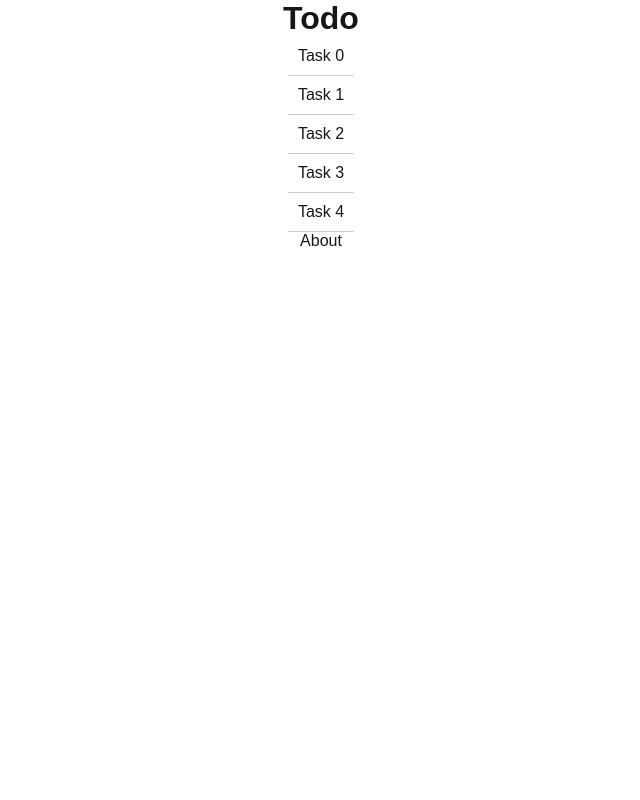
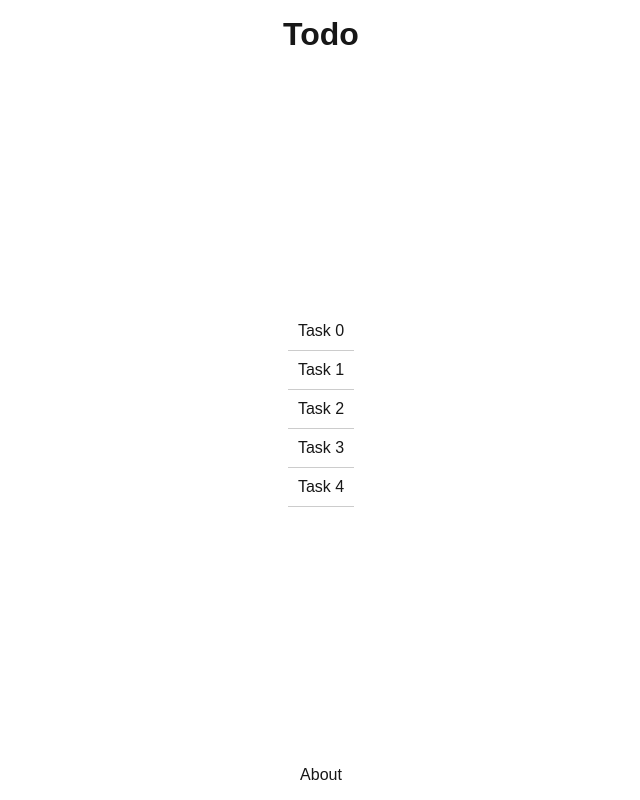
Before and after one commit to andrey-gazzaev/todo-react-next-redux, a Next.js app: page /todo in a window 1280 px wide. Shown: the whole page, without its empty margins (319-959 px from the left). Built offline with nearby package versions, Linux system fonts and the light colour scheme.

Commit message:
Add mainLayout

```diff
--- a/src/app/layout.tsx
+++ b/src/app/layout.tsx
@@ -1,6 +1,7 @@
 import type { Metadata } from "next";
 import { Geist, Geist_Mono } from "next/font/google";
 import "@/core/themes/globals.css";
+import { MainLayout } from "@/shared/components/MainLayout";
 
 const geistSans = Geist({
   variable: "--font-geist-sans",
@@ -26,7 +27,9 @@ export default function RootLayout({
   return (
     <html lang="en">
       <body className={`${geistSans.variable} ${geistMono.variable}`}>
-        {children}
+        <MainLayout>
+          {children}
+        </MainLayout>
       </body>
     </html>
   );
--- a/src/features/todo/pages/Todo/Todo.module.css
+++ b/src/features/todo/pages/Todo/Todo.module.css
@@ -1,17 +1,3 @@
-.page {
-  display: flex;
-  flex-direction: column;
-  justify-content: space-between;
-  flex: 1;
-  align-items: center;
-  justify-items: center;
-  font-family: var(--foreground);
-}
-
-.page__title {
-  font-size: 2rem;
-  font-weight: bold;
-}
 
 .list {
   list-style: none;
@@ -23,10 +9,3 @@
   padding: 10px;
   border-bottom: 1px solid #ccc;
 }
-
-.footer {
-  display: flex;
-  gap: 16px;
-  align-items: center;
-  justify-content: center;
-}
--- a/src/features/todo/pages/Todo/Todo.tsx
+++ b/src/features/todo/pages/Todo/Todo.tsx
@@ -10,8 +10,6 @@ type Props = Readonly<{
 
 const TodoPageComponent = ({ tasks }: Props) => {
   return (
-    <main className={styles.page}>
-      <h1 className={styles.page__title}>Todo</h1>
       <ul className={styles.list}>
         {tasks.map((task) => (
           <li className={styles.listItem} key={task.id}>
@@ -19,11 +17,6 @@ const TodoPageComponent = ({ tasks }: Props) => {
           </li>
         ))}
       </ul>
-
-      <footer className={styles.footer}>
-        <Link href="/about">About</Link>
-      </footer>
-    </main>
   );
 };
 
--- a/src/features/todo/pages/TodoDetails/TodoDetails.tsx
+++ b/src/features/todo/pages/TodoDetails/TodoDetails.tsx
@@ -8,11 +8,11 @@ type Props = Readonly<{
 
 const TodoDetailsPageComponent = ({ task }: Props) => {
   return (
-    <main>
-      <h1>Todo Details</h1>
+    <section>
+      <h2>Todo Details</h2>
       <p>Todo ID: {task.id}</p>
       <Link href="/todo">Back to Todo</Link>
-    </main>
+    </section>
   );
 };
 
--- /dev/null
+++ b/src/shared/components/MainLayout/MainLayout.module.css
@@ -0,0 +1,40 @@
+.content {
+  display: flex;
+  flex-direction: column;
+  justify-content: center;
+  flex: 1;
+  align-items: center;
+  justify-items: center;
+  font-family: var(--foreground);
+}
+
+.header {
+  display: flex;
+  flex-direction: column;
+  justify-content: space-between;
+  align-items: center;
+  justify-items: center;
+  font-family: var(--foreground);
+}
+
+.header__title {
+  font-size: 2rem;
+  font-weight: bold;
+}
+
+.layout {
+  display: flex;
+  flex-direction: column;
+  justify-content: space-between;
+  flex: 1;
+  height: 100vh;
+  width: 100vw;
+  padding: 16px;
+}
+
+.footer {
+  display: flex;
+  gap: 16px;
+  align-items: center;
+  justify-content: center;
+}
--- /dev/null
+++ b/src/shared/components/MainLayout/MainLayout.tsx
@@ -0,0 +1,18 @@
+import styles from "./mainLayout.module.css";
+import Link from "next/link";
+
+export const MainLayout = ({ children }: { children: React.ReactNode }) => {
+  return (
+    <div className={styles.layout}>
+      <header className={styles.header}>
+        <h1 className={styles.header__title}>Todo</h1>
+      </header>
+
+      <main className={styles.content}>{children}</main>
+
+      <footer className={styles.footer}>
+        <Link href="/about">About</Link>
+      </footer>
+    </div>
+  );
+};
--- /dev/null
+++ b/src/shared/components/MainLayout/index.ts
@@ -0,0 +1 @@
+export { MainLayout } from "./MainLayout";
```
